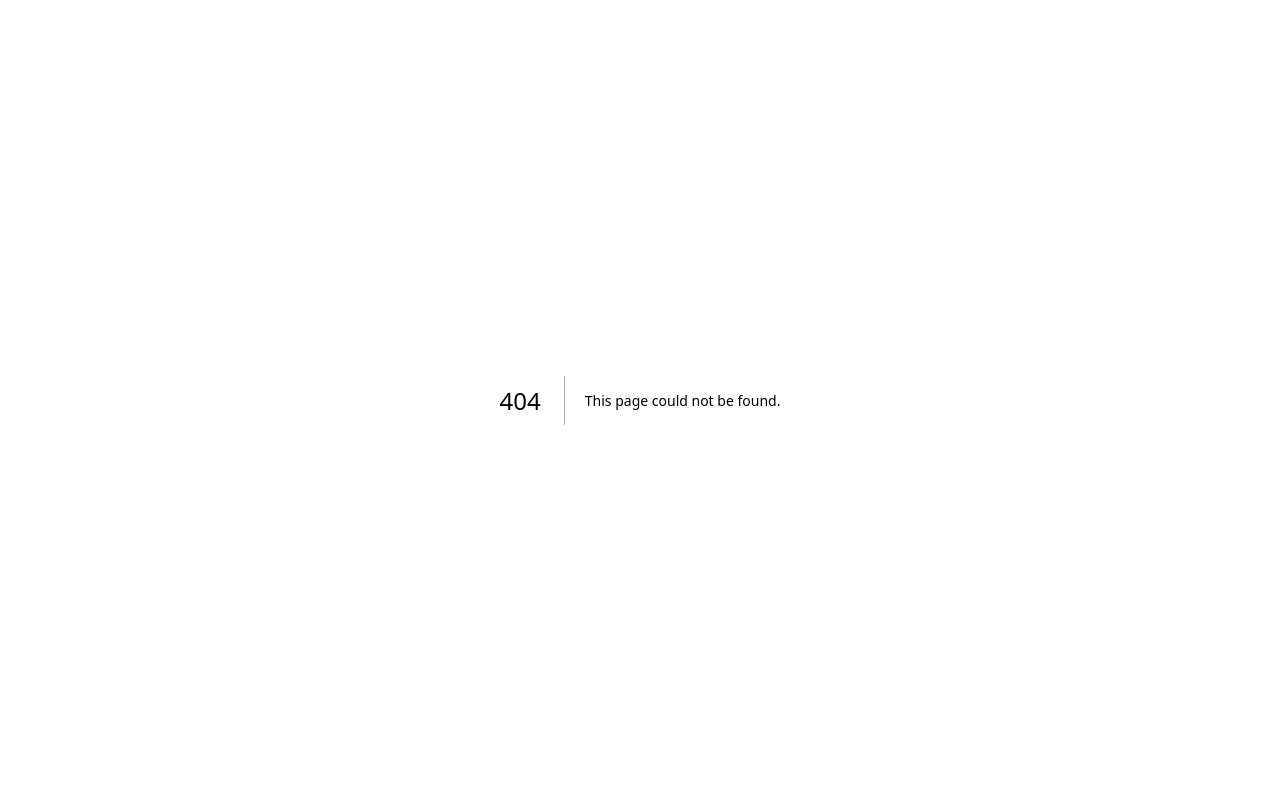
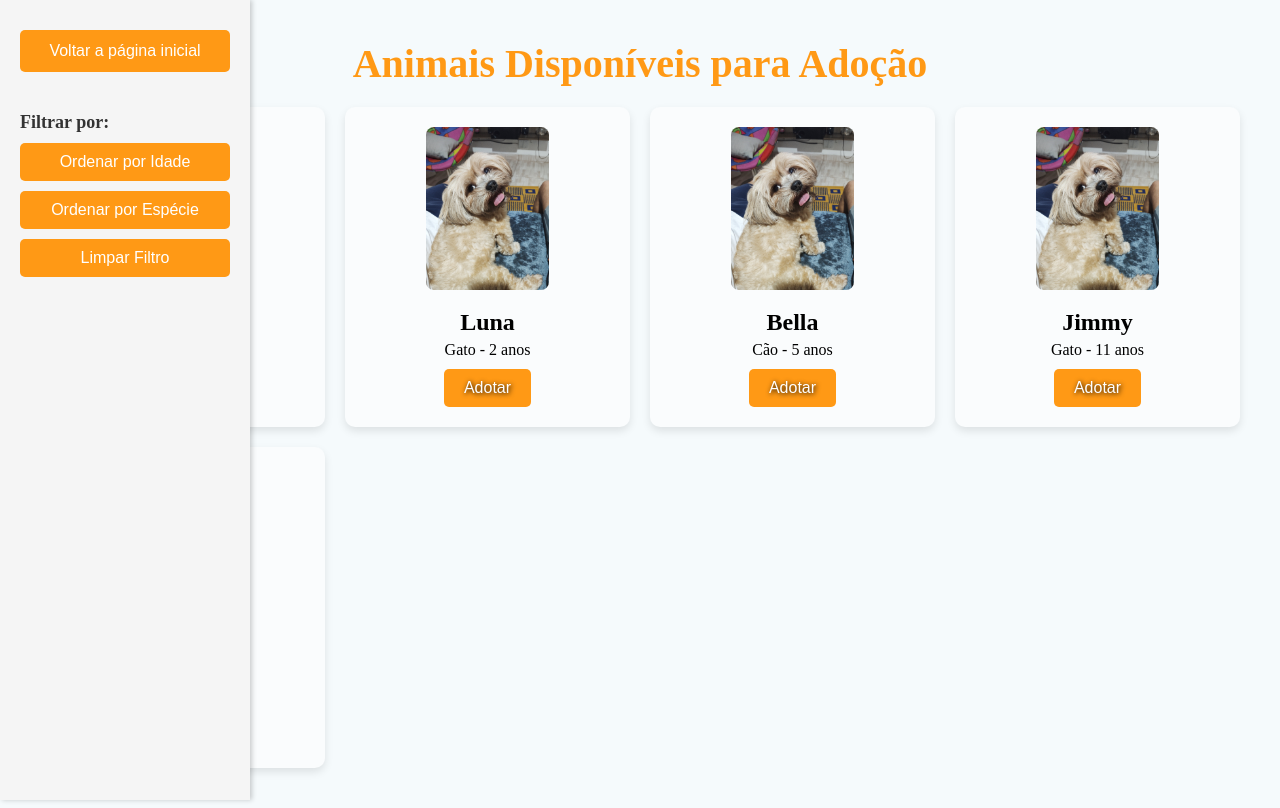
Before and after one commit to Raul-Foliveira/Adote-Pet-SP, a Next.js app in the folder Adote-SP/: page /animais-disponiveis in a window 1280 px wide. Before the commit this address had no page. Built offline with nearby package versions, Linux system fonts and the light colour scheme; a web font is replaced by a local one.

Commit message:
Inlcuindo um página de exibição de todos os pets cadastrados

```diff
--- /dev/null
+++ b/Adote-SP/components/availableAnimals.js
@@ -0,0 +1,22 @@
+// components/AvailableAnimals.js
+import styles from '../styles/animals.module.css';
+
+const AvailableAnimals = ({ animals }) => {
+    return (
+        <section className={styles.featured}>
+            <h2>Animais Disponíveis para Adoção</h2>
+            <div className={styles.animalGrid}>
+                {animals.map(animal => (
+                    <div key={animal.id} className={styles.animalCard}>
+                        <img src={animal.imagem} alt={animal.nome} />
+                        <h3>{animal.nome}</h3>
+                        <p>{animal.especie} - {animal.idade}</p>
+                        <button>Adotar</button>
+                    </div>
+                ))}
+            </div>
+        </section>
+    );
+};
+
+export default AvailableAnimals;
--- a/Adote-SP/components/dogGallery.js
+++ b/Adote-SP/components/dogGallery.js
@@ -1,4 +1,5 @@
 // components/DogGallery.js
+//API DO BOTAO PROXIMO AO FOOTER
 import React, { useState, useEffect } from 'react';
 import { fetchDogImages } from './API/dogAPI';
 import styles from '../styles/DogGallery.module.css';
--- /dev/null
+++ b/Adote-SP/components/sideBar.js
@@ -0,0 +1,27 @@
+// components/Sidebar.js
+import styles from '../styles/sidebar.module.css';
+import { useRouter } from 'next/router';
+
+const Sidebar = ({ onFilterChange }) => {
+    const router = useRouter();
+
+    const handleBackButtonClick = () => {
+        router.push('/'); // Rota do banner ou página principal
+    };
+
+    return (
+        <div className={styles.sidebar}>
+            <button className={styles.backButton} onClick={handleBackButtonClick}>
+                Voltar a página inicial
+            </button>
+            <div className={styles.filterTitle}>
+                <h3>Filtrar por:</h3>
+                <button onClick={() => onFilterChange('idade')}>Ordenar por Idade</button>
+                <button onClick={() => onFilterChange('especie')}>Ordenar por Espécie</button>
+                <button onClick={() => onFilterChange('')}>Limpar Filtro</button>
+            </div>
+        </div>
+    );
+};
+
+export default Sidebar;
--- /dev/null
+++ b/Adote-SP/pages/animais-disponiveis.js
@@ -0,0 +1,37 @@
+// pages/animals.js
+import { useState } from 'react';
+import AvailableAnimals from '../components/availableAnimals';
+import Sidebar from '../components/sideBar';
+import styles from '../styles/animais-disponiveis.module.css';
+
+const animalsData = [
+    { id: 4, nome: 'Bolt', especie: 'Cão', idade: '3 anos', imagem: '/images/jimmy.jpg' },
+    { id: 5, nome: 'Luna', especie: 'Gato', idade: '2 anos', imagem: '/images/jimmy.jpg' },
+    { id: 6, nome: 'Bella', especie: 'Cão', idade: '5 anos', imagem: '/images/jimmy.jpg'},
+    { id: 7, nome: 'Jimmy', especie: 'Gato', idade: '11 anos', imagem: '/images/jimmy.jpg' },
+    { id: 8, nome: 'Rex', especie: 'Cão', idade: '9 anos', imagem: '/images/jimmy.jpg' },
+
+];
+
+const AnimalsPage = () => {
+    const [filteredAnimals, setFilteredAnimals] = useState(animalsData);
+
+    const handleFilterChange = (criteria) => {
+        let sortedAnimals = [...animalsData];  // Usar sempre o array original para evitar duplicações
+        if (criteria === 'idade') {
+            sortedAnimals.sort((a, b) => parseInt(a.idade) - parseInt(b.idade));
+        } else if (criteria === 'especie') {
+            sortedAnimals.sort((a, b) => a.especie.localeCompare(b.especie));
+        }
+        setFilteredAnimals(sortedAnimals); // Atualiza o estado com o array ordenado
+    };
+
+    return (
+        <div className={styles.animalsPage}>
+            <Sidebar onFilterChange={handleFilterChange} />
+            <AvailableAnimals animals={filteredAnimals} />
+        </div>
+    );
+};
+
+export default AnimalsPage;
--- /dev/null
+++ b/Adote-SP/styles/animais-disponiveis.module.css
@@ -0,0 +1,12 @@
+/* Atualização no CSS da página principal (por exemplo, no seu arquivo .module.css da página de animais) */
+.mainContent {
+    padding-left: 250px; /* Ou 200px para telas menores */
+    padding-top: 20px;
+    margin-right: 20px;
+}
+
+@media (max-width: 768px) {
+    .mainContent {
+        padding-left: 200px; /* Reduz o padding da página principal em telas pequenas */
+    }
+}
--- /dev/null
+++ b/Adote-SP/styles/sideBar.module.css
@@ -0,0 +1,71 @@
+/* styles/sidebar.module.css */
+.sidebar {
+    position: fixed;
+    left: 0;
+    top: 0;
+    width: 250px;
+    height: 100%;
+    background-color: #f5f5f5;
+    padding: 20px;
+    box-shadow: 2px 0 5px rgba(0, 0, 0, 0.2);
+    z-index: 10;
+    overflow-y: auto;
+}
+
+.sidebar .backButton {
+    background-color: #FF9915;
+    color: white;
+    padding: 12px;
+    border: none;
+    border-radius: 5px;
+    cursor: pointer;
+    margin-bottom: 20px;
+    width: 100%;
+    font-size: 16px;
+    transition: background-color 0.3s;
+}
+
+.sidebar .backButton:hover {
+    background-color: #c57702;
+}
+
+.sidebar .filterTitle {
+    margin-top: 20px;
+    font-size: 20px;
+    font-weight: bold;
+    color: #333;
+}
+
+.sidebar h3 {
+    margin-top: 20px;
+    font-size: 18px;
+    color: #333;
+    font-weight: bold;
+}
+
+.sidebar button {
+    background-color: #FF9915;
+    color: white;
+    padding: 10px 20px;
+    font-size: 16px;
+    border: none;
+    border-radius: 5px;
+    cursor: pointer;
+    margin-top: 10px;
+    transition: background-color 0.3s;
+    width: 100%;
+}
+
+.sidebar button:hover {
+    background-color: #c57702;
+}
+
+.sidebar button:focus {
+    outline: none;
+}
+
+@media (max-width: 768px) {
+    .sidebar {
+        width: 200px;
+    }
+}
```
Also changed, not shown: Adote-SP/components/banner.js (+9 -6 lines).
